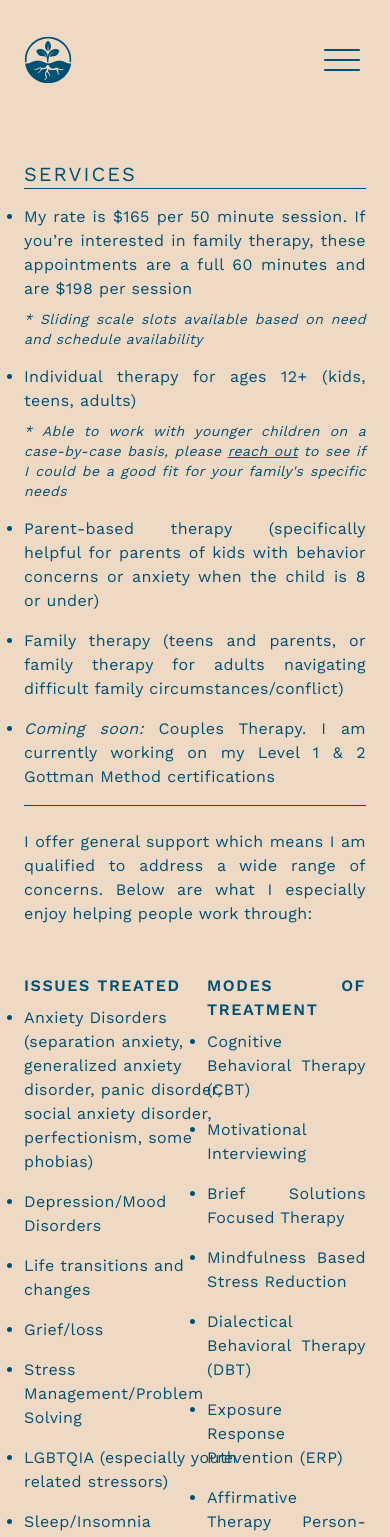
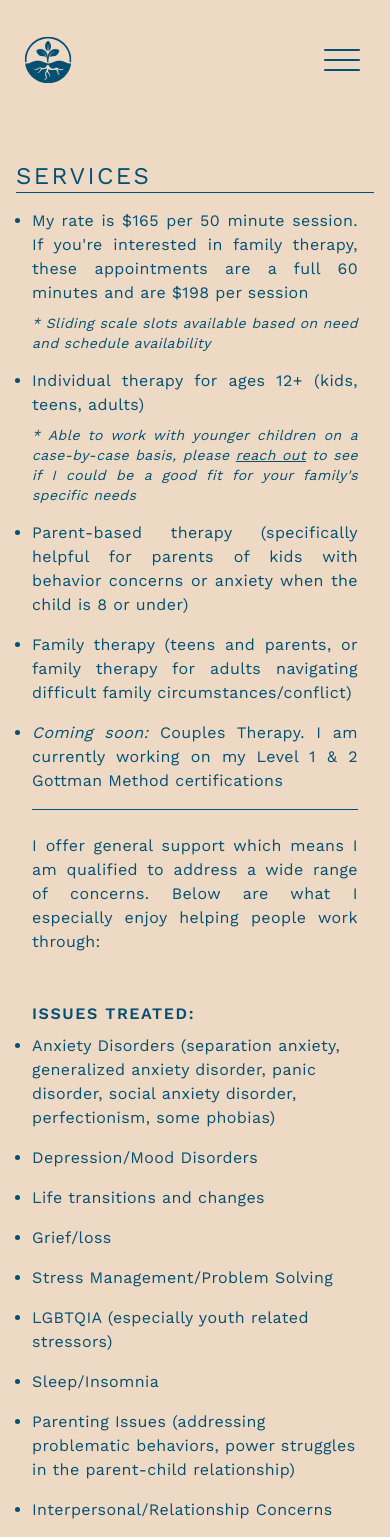
Before and after one commit to trroev/guided-growth-with-rachael, a Next.js app: page /services in a window 390 px wide. Shown: the top 1537 px of the page. Built offline with nearby package versions, Linux system fonts and the light colour scheme.

Commit message:
fixed some spacing issues

```diff
--- a/components/Main.tsx
+++ b/components/Main.tsx
@@ -3,8 +3,8 @@ import { before } from "node:test";
 const Main = () => {
   return (
     <div className="mb-12">
-      <div className="flex flex-col justify-center items-center h-80 w-full mx-auto bg-cover bg-no-repeat bg-[url(/billy-huynh-4M1wucdlANA-unsplash.jpg)]">
-        <div className="text-center bg-[#eed9c4]/75 rounded-xl p-4">
+      <div className="flex flex-col justify-center items-center h-72 w-full mx-auto bg-cover bg-no-repeat bg-[url(/billy-huynh-4M1wucdlANA-unsplash.jpg)] md:h-80 lg:h-96">
+        <div className="text-center bg-[#eed9c4]/75 p-6 w-full">
           <h1 className="font-light pb-4">
             Guided Growth with Rachael
           </h1>
--- a/pages/about.tsx
+++ b/pages/about.tsx
@@ -4,14 +4,14 @@ const About = () => (
   <Layout title="ABOUT">
     <div className="w-full max-w-[1240px] mx-auto py-12">
       <div className="flex flex-col px-4">
-        <p className="uppercase text-xl tracking-widest border-b border-[#005073]">
+        <p className="uppercase text-2xl tracking-widest border-b border-[#005073]">
           About
         </p>
         <div className="py-4 text-center">
           <h2>Rachael Mathiak</h2>
           <p className="italic">(she/her/hers)</p>
         </div>
-        <div className="px-12 text-justify md:px-24 lg:px-48">
+        <div className="px-6 text-justify md:px-24 lg:px-48">
           <p className="pb-6">
             I am a licensed clinical social worker with 13 years
             experience in the mental health field. I graduated from
--- a/pages/faq.tsx
+++ b/pages/faq.tsx
@@ -5,7 +5,7 @@ const FAQ = () => (
   <Layout title="FAQ">
     <div className="w-full max-w-[1240px] mx-auto py-12">
       <div className="flex flex-col px-4">
-        <p className="uppercase text-xl tracking-widest border-b border-[#005073] mb-4">
+        <p className="uppercase text-2xl tracking-widest border-b border-[#005073] mb-4">
           Frequently Asked Questions
         </p>
         <div className="flex flex-col py-4">
--- a/pages/services.tsx
+++ b/pages/services.tsx
@@ -4,15 +4,15 @@ import Link from "next/link";
 const Services = () => (
   <Layout title="SERVICES">
     <div className="w-full max-w-[1240px] mx-auto py-12">
-      <div className="flex flex-col px-6 sm:px-12">
-        <p className="uppercase text-xl tracking-widest border-b border-[#005073]">
+      <div className="flex flex-col px-4">
+        <p className="uppercase text-2xl tracking-widest border-b border-[#005073]">
           Services
         </p>
-        <div className="py-4 text-justify">
+        <div className="p-4 text-justify md:px-12">
           <div className="border-b border-[#005073] mb-6">
             <ul className="list-disc">
               <li className="pb-4">
-                My rate is $165 per 50 minute session. If you’re
+                My rate is $165 per 50 minute session. If you&#39;re
                 interested in family therapy, these appointments are a
                 full 60 minutes and are $198 per session
                 <p className="italic text-sm pt-2">
@@ -59,10 +59,10 @@ const Services = () => (
                 address a wide range of concerns. Below are what I
                 especially enjoy helping people work through:
               </p>
-              <div className="grid grid-cols-2 gap-6 md:gap-12 lg:gap-24">
-                <div className="mr-auto">
+              <div className="md:grid grid-cols-2 gap-6 md:gap-12 lg:gap-24">
+                <div className="pb-6">
                   <p className="uppercase font-semibold tracking-widest pb-2">
-                    Issues Treated
+                    Issues Treated:
                   </p>
                   <ul className="list-disc text-left">
                     <div>
@@ -102,7 +102,7 @@ const Services = () => (
                 </div>
                 <div className="ml-auto">
                   <p className="uppercase font-semibold tracking-widest pb-2">
-                    Modes of Treatment
+                    Modes of Treatment:
                   </p>
                   <ul className="list-disc">
                     <li className="pb-4">
```
